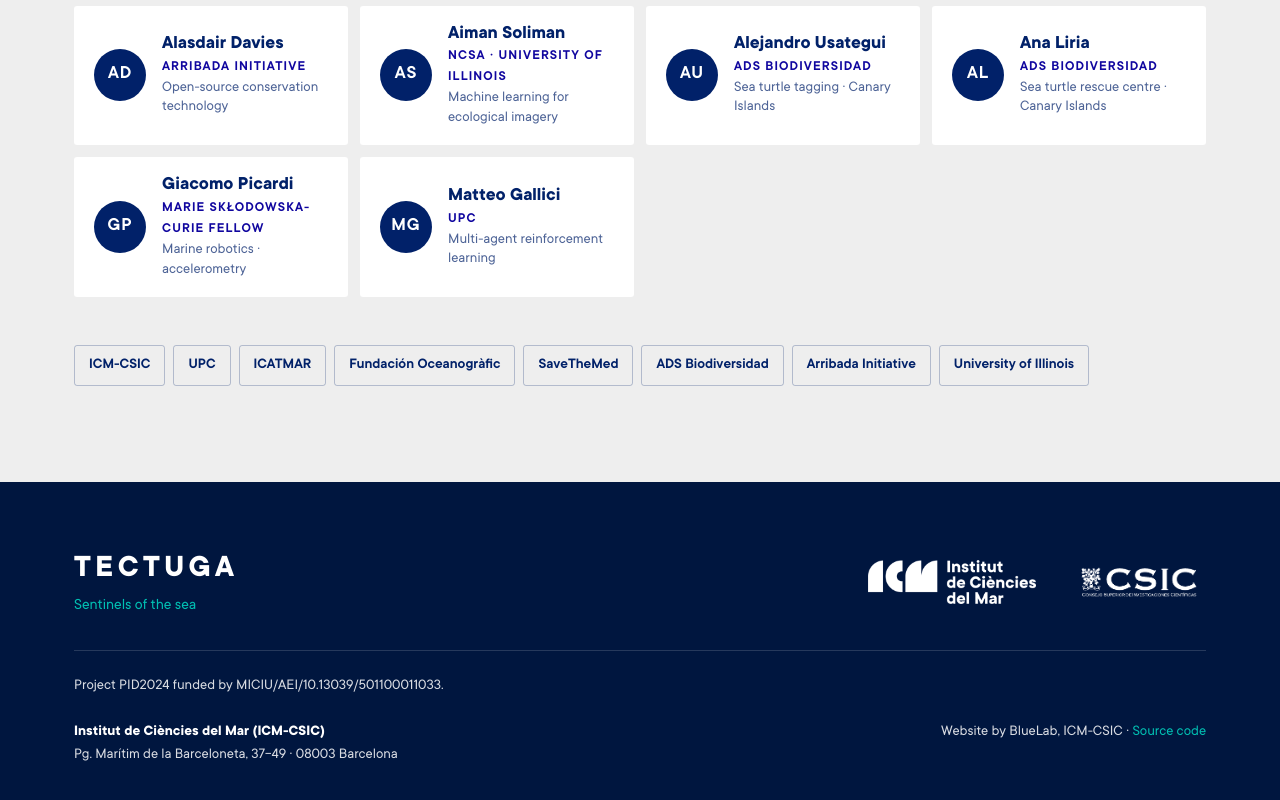
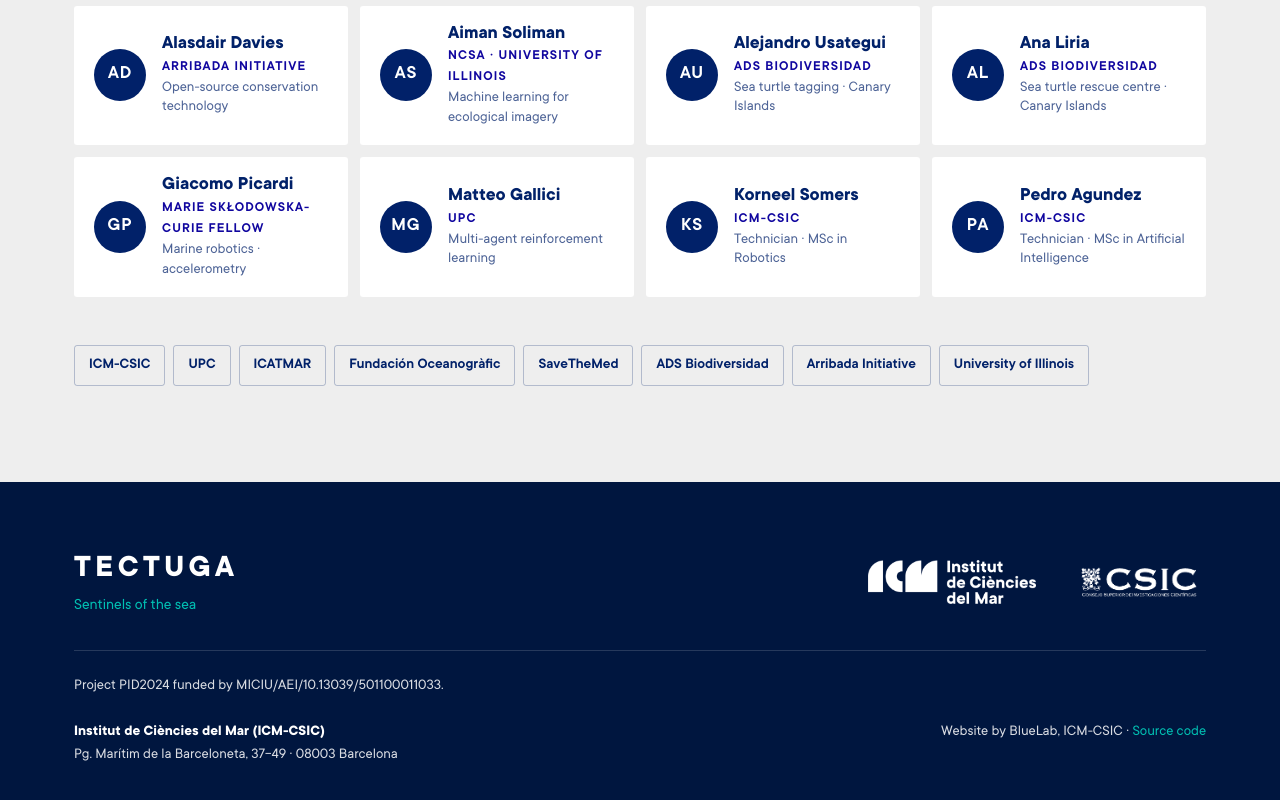
Before and after one commit to BlueLab-ICM/tectuga-web, a Vue app: page / in a window 1280 px wide. Shown: the part 6686-7486 px from the top of the page. Built offline with nearby package versions, Linux system fonts and the light colour scheme.

Commit message:
Add Korneel Somers and Pedro Agundez to the work team

```diff
--- a/src/team.js
+++ b/src/team.js
@@ -18,6 +18,8 @@ export default {
     { name: 'Ana Liria', org: 'ADS Biodiversidad', area: ['Centre de recuperació de tortugues · Canàries', 'Centro de recuperación de tortugas · Canarias', 'Sea turtle rescue centre · Canary Islands'] },
     { name: 'Giacomo Picardi', org: 'Marie Skłodowska-Curie fellow', area: ['Robòtica marina · acceleromètria', 'Robótica marina · acelerometría', 'Marine robotics · accelerometry'] },
     { name: 'Matteo Gallici', org: 'UPC', area: ['Aprenentatge per reforç multiagent', 'Aprendizaje por refuerzo multiagente', 'Multi-agent reinforcement learning'] },
+    { name: 'Korneel Somers', org: 'ICM-CSIC', area: ['Tècnic · màster en robòtica', 'Técnico · máster en robótica', 'Technician · MSc in Robotics'] },
+    { name: 'Pedro Agundez', org: 'ICM-CSIC', area: ['Tècnic · màster en intel·ligència artificial', 'Técnico · máster en inteligencia artificial', 'Technician · MSc in Artificial Intelligence'] },
   ],
   partners: ['ICM-CSIC', 'UPC', 'ICATMAR', 'Fundación Oceanogràfic', 'SaveTheMed', 'ADS Biodiversidad', 'Arribada Initiative', 'University of Illinois'],
 }
```
